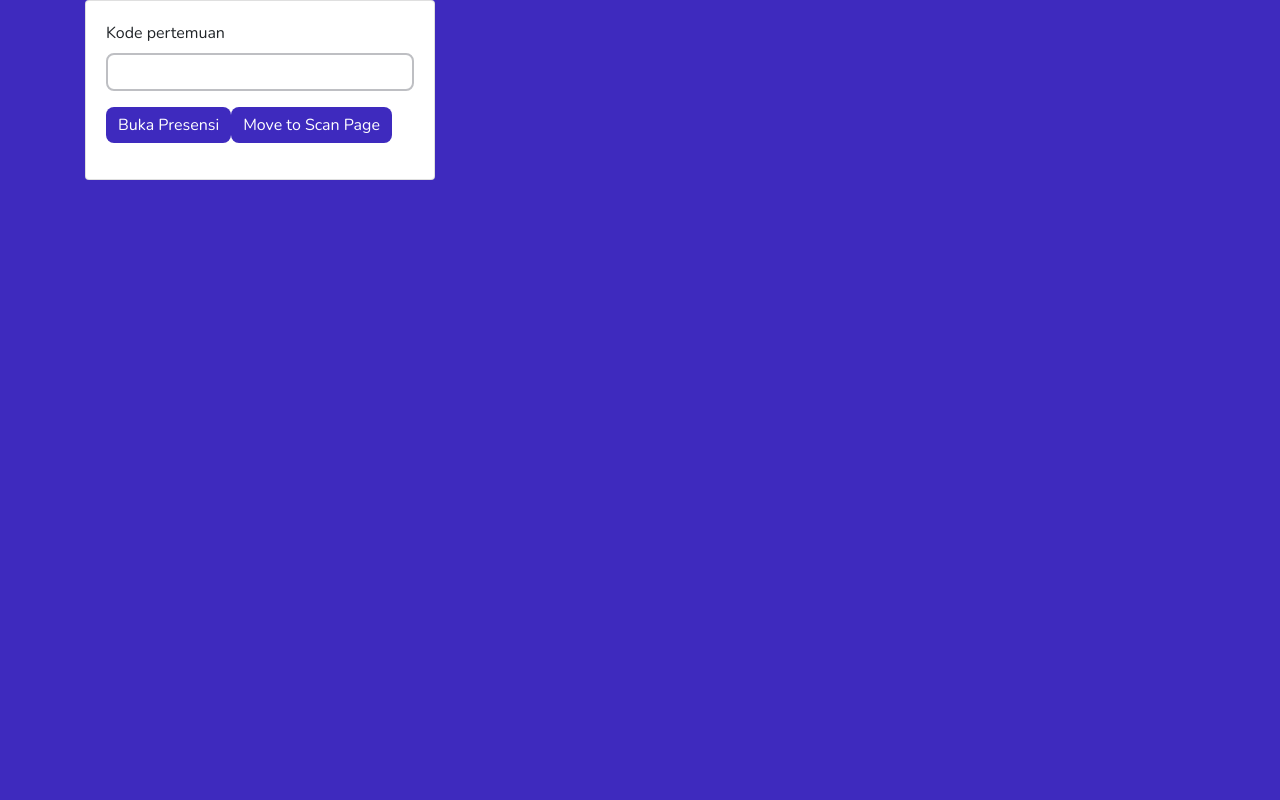
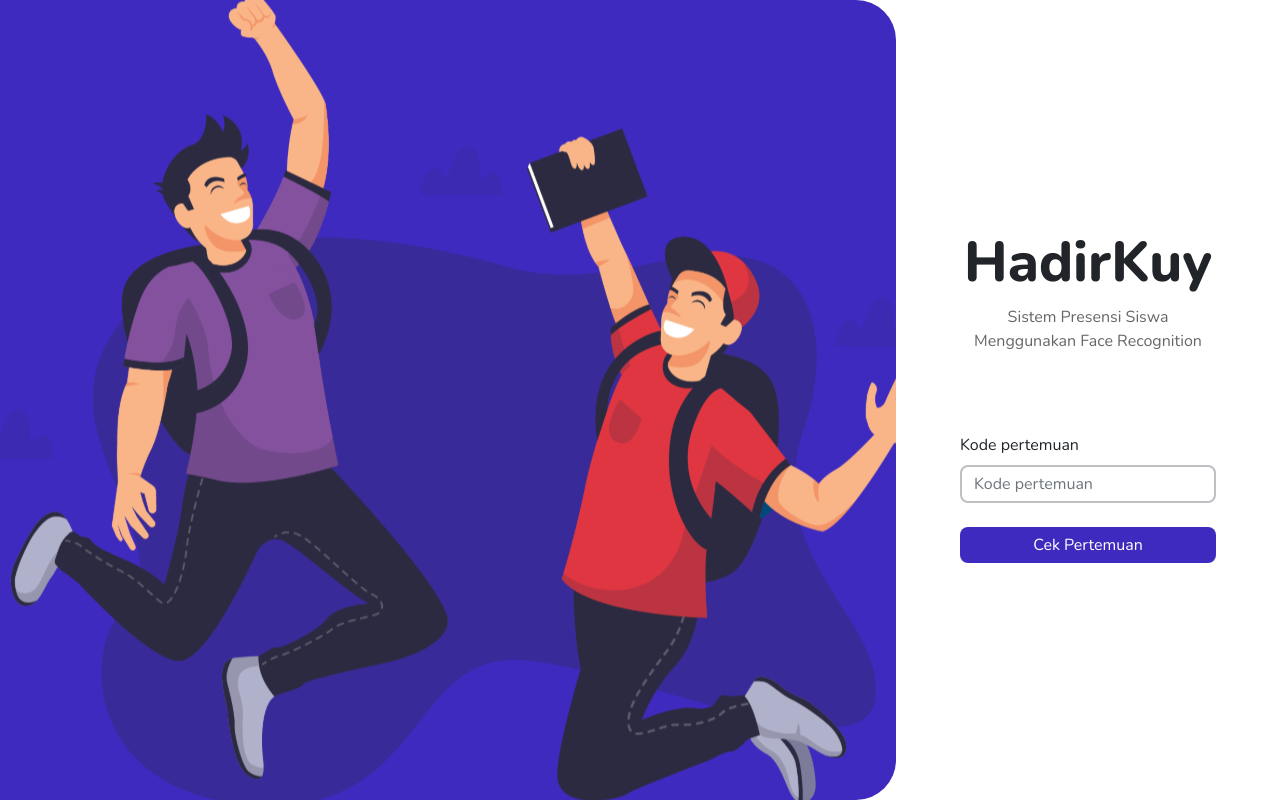
Before and after one commit to Dexalt142/HadirKuy, a React (Create React App) app: page / in a window 1280 px wide. Built offline with nearby package versions, Linux system fonts and the light colour scheme.

Commit message:
feat: student welcome page

```diff
--- a/src/pages/PageWrapper.js
+++ b/src/pages/PageWrapper.js
@@ -26,16 +26,16 @@ class PageWrapper extends Component {
     loadPage(pageName) {
         switch(pageName) {
             case 'welcome':
-                return <WelcomePage />;
+                return <WelcomePage {...this.props}/>;
 
             case 'scan':
-                return <ScanPage />;
+                return <ScanPage {...this.props}/>;
 
             case 'guru/login':
-                return <LoginPage />;
+                return <LoginPage {...this.props}/>;
 
             case 'guru':
-                return <DashboardPage />;
+                return <DashboardPage {...this.props}/>;
 
             default:
                 return <NotFoundPage />;
--- a/src/pages/Welcome/Welcome.js
+++ b/src/pages/Welcome/Welcome.js
@@ -1,5 +1,5 @@
 import { Component } from 'react';
-import { Link } from 'react-router-dom';
+import { Link, Redirect } from 'react-router-dom';
 import style from './Welcome.module.scss';
 import BaseContext from '../../BaseContext';
 import axios from 'axios';
@@ -11,11 +11,14 @@ class Welcome extends Component {
     constructor(props) {
         super(props);
         this.state = {
-            kode_pertemuan: ''
+            kode_pertemuan: '',
+            cekLoading: false,
+            error: ''
         }
 
         this.handleInputChange = this.handleInputChange.bind(this);
         this.checkPertemuan = this.checkPertemuan.bind(this);
+        this.showErrorMessage = this.showErrorMessage.bind(this);
     }
 
     handleInputChange(event) {
@@ -24,39 +27,72 @@ class Welcome extends Component {
         });
     }
 
-    checkPertemuan() {
+    checkPertemuan(e) {
+        e.preventDefault();
+        this.setState({error: ''});
+
         if(this.state.kode_pertemuan) {
+            this.setState({cekLoading: true});
             axios.get(`pertemuan/${this.state.kode_pertemuan}`)
             .then(res => {
                 this.context.setBaseState('pertemuan', res.data.data);
                 this.props.history.push('/scan');
             })
             .catch(err => {
-                console.log(err);
+                if(err.response) {
+                    if(err.response.data.status = 404) {
+                        this.setState({error: 'Pertemuan tidak ditemukan'});
+                    }
+                }
+
+                this.setState({cekLoading: false});
             });
+        } else {
+            this.setState({error: 'Kode pertemuan tidak boleh kosong'});
         }
     }
 
     componentDidMount() {
     }
 
+    showErrorMessage() {
+        if(this.state.error) {
+            return (
+                <div className="invalid-feedback">
+                    { this.state.error }
+                </div>
+            )
+        }
+    }
+
     render() {
         return (
-            <div className="container">
-                <div className="row">
-                    <div className="col-md-4">
-                        <div className="card card-body">
-                            <div className="form-group">
-                                <label>Kode pertemuan</label>
-                                <input className="form-control" type="text" name="kode_pertemuan" value={this.state.kode_pertemuan} onChange={this.handleInputChange}></input>
-                            </div>
+            <div className={style.container}>
+                <div className={style.illustrationContainer}>
+                    <div className={style.illustration}></div>
+                </div>
 
-                            <div className="form-group">
-                                <button className="btn btn-primary" onClick={this.checkPertemuan}>Buka Presensi</button>
-                                <Link className="btn btn-primary" to="/scan">Move to Scan Page</Link>
-                            </div>
+                <div className={style.pertemuanFormContainer}>
+                    <div className='pageTitleContainer'>
+                        <div className='pageTitle'>
+                            HadirKuy
+                        </div>
+                        <div className='pageSubtitle'>
+                            Sistem Presensi Siswa Menggunakan Face Recognition
                         </div>
                     </div>
+
+                    <form onSubmit={this.checkPertemuan} className='w-100'>
+                        <div className="form-group">
+                            <label>Kode pertemuan</label>
+                            <input className={"form-control" + (this.state.error ? ' is-invalid' : '')} type="text" name="kode_pertemuan" value={this.state.kode_pertemuan} placeholder="Kode pertemuan" onChange={this.handleInputChange} />
+                            { this.showErrorMessage() }
+                        </div>
+
+                        <div className="form-group mt-4">
+                            <button className="btn btn-primary w-100" type="submit" disabled={this.state.cekLoading}>Cek Pertemuan</button>
+                        </div>
+                    </form>
                 </div>
             </div>
         );
--- a/src/pages/Welcome/Welcome.module.scss
+++ b/src/pages/Welcome/Welcome.module.scss
@@ -1,31 +1,50 @@
-body {
-    height: 100vh;
-}
+$primary: #3E2ABE;
 
 .container {
     display: flex;
+    min-height: 100vh;
+    background-color: #FFF;
+
+    .pertemuanFormContainer {
+        display: flex;
+        min-height: 100%;
+        width: 100%;
+        flex-direction: column;
         align-items: center;
         justify-content: center;
-    padding: 1.5rem;
-    height: 100%;
+        background-color: #FFF;
+        padding: 0rem 4rem;
     }
 
-.video_wrapper {
+    .illustrationContainer {
+        display: none;
         position: relative;
-    width: 1024px;
-    height: 768px;
-    border-radius: 1rem;
-    box-shadow: 0 0 1.5rem rgba(0, 0, 0, 0.25);
+        background-color: $primary;
+        border-top-right-radius: 2.5rem;
+        border-bottom-right-radius: 2.5rem;
         overflow: hidden;
+
+        .illustration {
+            position: relative;
+            width: 100%;
+            height: 100%;
+            background-image: url('../../assets/img/illus_2.svg');
+            background-position: center;
+            background-repeat: no-repeat;
+            background-size: auto;
+        }
+    }
 }
 
-#source_video {
-    width: 1024px;
-    height: 768px;
+@media screen and (min-width: 900px) {
+    .container {
+        .pertemuanFormContainer {
+            width: 30%;
         }
 
-canvas {
-    position: absolute;
-    left: 0;
-    top: 0;
+        .illustrationContainer {
+            display: block;
+            width: 70%;
         }
+    }
+}
```
Also changed, not shown: src/assets/img/illus_2.svg (added). Lines whose indentation alone changed are shown as unchanged.
